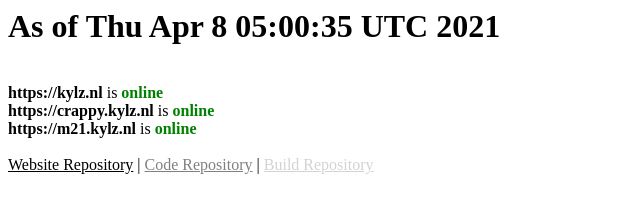
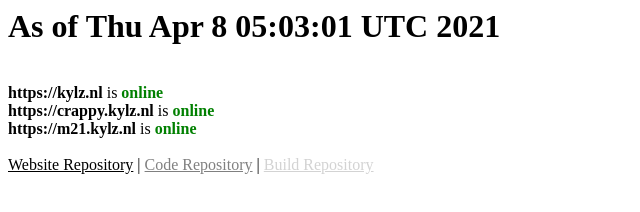
Before and after one commit to minoplhy/alive-test, a plain HTML site: page docs/index.html in a window 1280 px wide. Shown: the full height of the page, 0-640 px from the left. Drawn offline with Linux system fonts and the light colour scheme.

Commit message:
Updated status

```diff
--- a/docs/index.html
+++ b/docs/index.html
@@ -1,6 +1,6 @@
 <meta charset=utf-8>
 <meta name=viewport content=width=device-width, initial-scale=1>
-<h1> As of Thu Apr  8 05:00:35 UTC 2021</h1>
+<h1> As of Thu Apr  8 05:03:01 UTC 2021</h1>
 <br>
 <b>https://kylz.nl</b> is <b style=color:green>online</b>
 <br>
```
